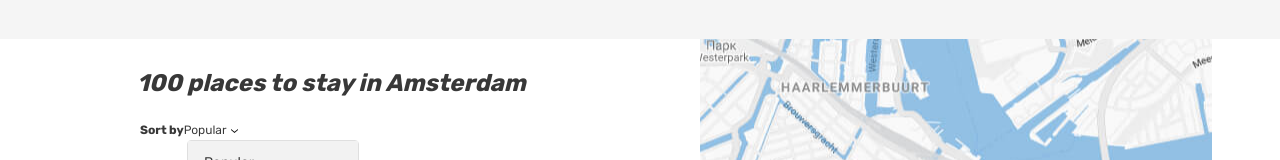
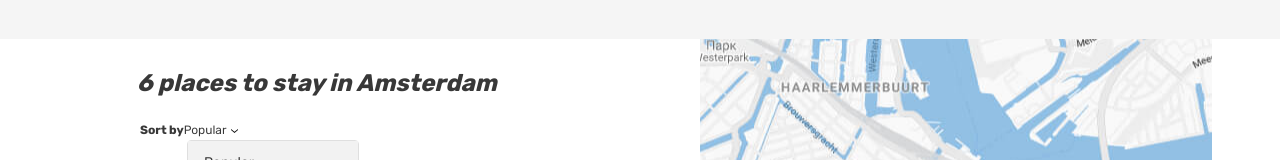
Before and after one commit to LomaevaVV/1375337-six-cities-10, a React (Create React App) app in the folder project/: page / in a window 1280 px wide. Shown: the part 146-306 px from the top of the page. Built offline with nearby package versions, Linux system fonts and the light colour scheme.

Commit message:
Изменения компонентов по замечаниям наставника

```diff
--- a/project/src/components/app/app.tsx
+++ b/project/src/components/app/app.tsx
@@ -1,12 +1,12 @@
 import MainPage from '../../pages/main-page/main-page';
 
-type Props = {
-  countOfAvailablePlaces: number;
+type AppProps = {
+  availablePlacesAmount: number;
 };
 
-function App({countOfAvailablePlaces}:Props): JSX.Element {
+function App({availablePlacesAmount}:AppProps): JSX.Element {
   return (
-    <MainPage countOfAvailablePlaces = {countOfAvailablePlaces}/>
+    <MainPage availablePlacesAmount={availablePlacesAmount} />
   );
 }
 
--- a/project/src/index.tsx
+++ b/project/src/index.tsx
@@ -6,10 +6,10 @@ const root = ReactDOM.createRoot(
   document.getElementById('root') as HTMLElement,
 );
 
-const COUNT_OF_AVAILABLE_PLACES = 100;
+const AVAILABLE_PLACES_AMOUNT = 6;
 
 root.render(
   <React.StrictMode>
-    <App countOfAvailablePlaces={COUNT_OF_AVAILABLE_PLACES}/>
+    <App availablePlacesAmount={AVAILABLE_PLACES_AMOUNT}/>
   </React.StrictMode>,
 );
--- a/project/src/pages/main-page/main-page.tsx
+++ b/project/src/pages/main-page/main-page.tsx
@@ -1,11 +1,11 @@
 import Card from '../../components/card/card';
 
-type Props = {
-  countOfAvailablePlaces: number;
+type MainPageProps = {
+  availablePlacesAmount: number;
 };
 
 
-function MainPage({countOfAvailablePlaces}: Props): JSX.Element {
+function MainPage({availablePlacesAmount}:MainPageProps): JSX.Element {
   return (
     <div className="page page--gray page--main">
       <header className="header">
@@ -79,7 +79,7 @@ function MainPage({countOfAvailablePlaces}: Props): JSX.Element {
           <div className="cities__places-container container">
             <section className="cities__places places">
               <h2 className="visually-hidden">Places</h2>
-              <b className="places__found">{countOfAvailablePlaces} places to stay in Amsterdam</b>
+              <b className="places__found">{availablePlacesAmount} places to stay in Amsterdam</b>
               <form className="places__sorting" action="#" method="get">
                 <span className="places__sorting-caption">Sort by</span>
                 <span className="places__sorting-type" tabIndex={0}>
@@ -96,11 +96,9 @@ function MainPage({countOfAvailablePlaces}: Props): JSX.Element {
                 </ul>
               </form>
               <div className="cities__places-list places__list tabs__content">
-                <Card/>
-                <Card/>
-                <Card/>
-                <Card/>
-                <Card/>
+                {
+                  Array.from(Array(availablePlacesAmount), () => <Card />)
+                }
               </div>
             </section>
             <div className="cities__right-section">
```
